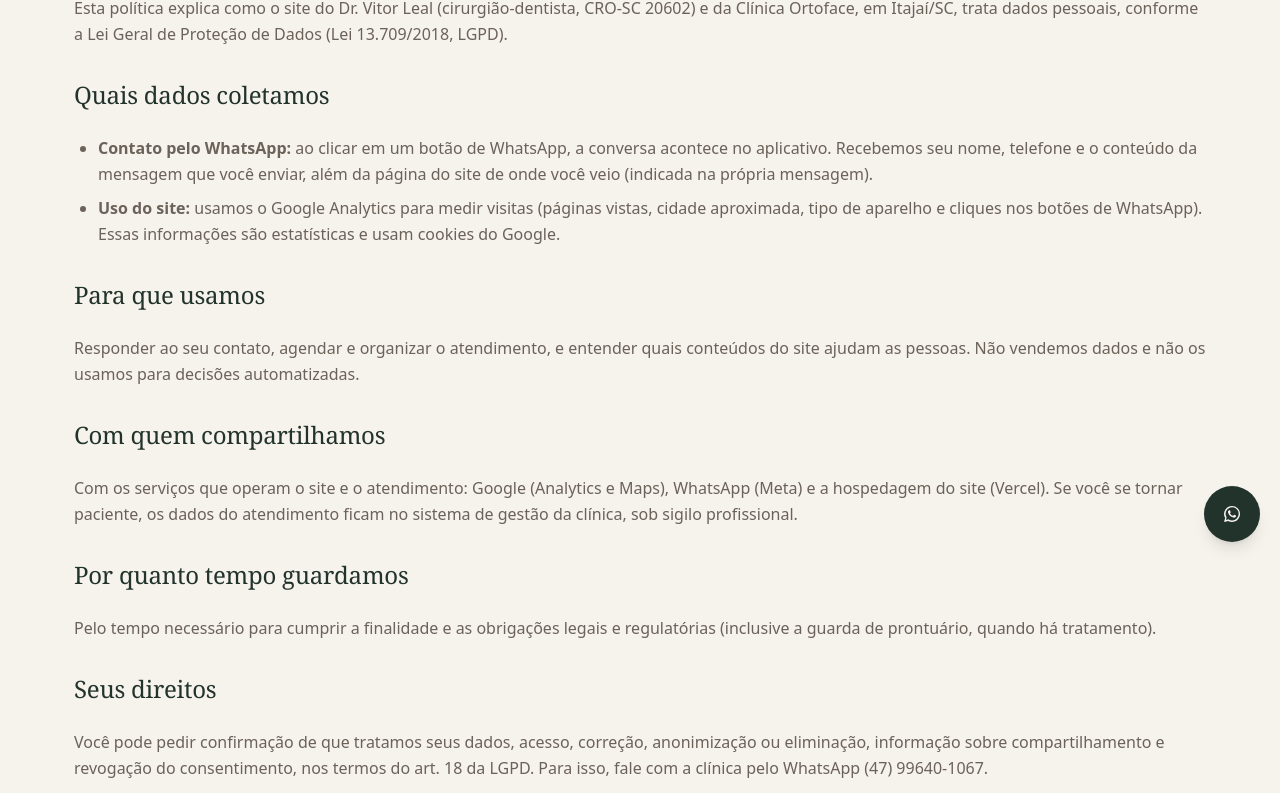
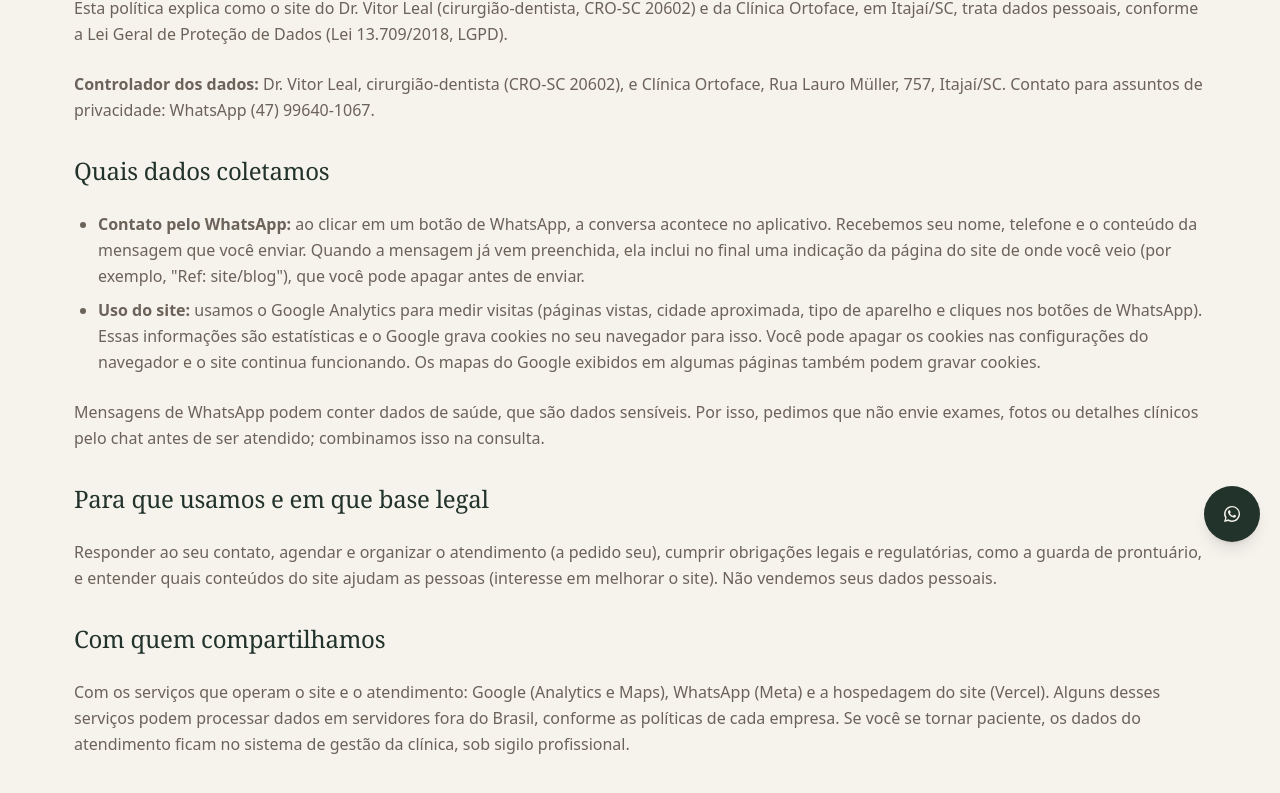
Before and after one commit to ldovitor/site-vitorleal, a Next.js app: page /politica-de-privacidade in a window 1280 px wide. Shown: the part 238-1031 px from the top of the page. Built offline with nearby package versions, Linux system fonts and the light colour scheme.

Commit message:
Política de privacidade: controlador, base legal, transferência, direitos e retenção (ajustes do revisor)
Co-Authored-By: Claude Sonnet 5.5 <noreply@anthropic.com>

```diff
--- a/src/app/politica-de-privacidade/page.tsx
+++ b/src/app/politica-de-privacidade/page.tsx
@@ -18,44 +18,66 @@ export default function PoliticaPrivacidadePage() {
           20602) e da Clínica Ortoface, em Itajaí/SC, trata dados pessoais, conforme a Lei
           Geral de Proteção de Dados (Lei 13.709/2018, LGPD).
         </p>
+        <p>
+          <strong>Controlador dos dados:</strong> Dr. Vitor Leal, cirurgião-dentista
+          (CRO-SC 20602), e Clínica Ortoface, Rua Lauro Müller, 757, Itajaí/SC. Contato para
+          assuntos de privacidade: WhatsApp (47) 99640-1067.
+        </p>
         <h2 className="text-2xl text-verde pt-2">Quais dados coletamos</h2>
         <ul className="list-disc pl-6 space-y-2">
           <li>
             <strong>Contato pelo WhatsApp:</strong> ao clicar em um botão de WhatsApp, a
             conversa acontece no aplicativo. Recebemos seu nome, telefone e o conteúdo da
-            mensagem que você enviar, além da página do site de onde você veio (indicada na
-            própria mensagem).
+            mensagem que você enviar. Quando a mensagem já vem preenchida, ela inclui no
+            final uma indicação da página do site de onde você veio (por exemplo, &quot;Ref:
+            site/blog&quot;), que você pode apagar antes de enviar.
           </li>
           <li>
             <strong>Uso do site:</strong> usamos o Google Analytics para medir visitas
             (páginas vistas, cidade aproximada, tipo de aparelho e cliques nos botões de
-            WhatsApp). Essas informações são estatísticas e usam cookies do Google.
+            WhatsApp). Essas informações são estatísticas e o Google grava cookies no seu
+            navegador para isso. Você pode apagar os cookies nas configurações do navegador
+            e o site continua funcionando. Os mapas do Google exibidos em algumas páginas
+            também podem gravar cookies.
           </li>
         </ul>
-        <h2 className="text-2xl text-verde pt-2">Para que usamos</h2>
         <p>
-          Responder ao seu contato, agendar e organizar o atendimento, e entender quais
-          conteúdos do site ajudam as pessoas. Não vendemos dados e não os usamos para
-          decisões automatizadas.
+          Mensagens de WhatsApp podem conter dados de saúde, que são dados sensíveis. Por
+          isso, pedimos que não envie exames, fotos ou detalhes clínicos pelo chat antes de
+          ser atendido; combinamos isso na consulta.
+        </p>
+        <h2 className="text-2xl text-verde pt-2">Para que usamos e em que base legal</h2>
+        <p>
+          Responder ao seu contato, agendar e organizar o atendimento (a pedido seu), cumprir
+          obrigações legais e regulatórias, como a guarda de prontuário, e entender quais
+          conteúdos do site ajudam as pessoas (interesse em melhorar o site). Não vendemos
+          seus dados pessoais.
         </p>
         <h2 className="text-2xl text-verde pt-2">Com quem compartilhamos</h2>
         <p>
           Com os serviços que operam o site e o atendimento: Google (Analytics e Maps),
-          WhatsApp (Meta) e a hospedagem do site (Vercel). Se você se tornar paciente, os
-          dados do atendimento ficam no sistema de gestão da clínica, sob sigilo
-          profissional.
+          WhatsApp (Meta) e a hospedagem do site (Vercel). Alguns desses serviços podem
+          processar dados em servidores fora do Brasil, conforme as políticas de cada
+          empresa. Se você se tornar paciente, os dados do atendimento ficam no sistema de
+          gestão da clínica, sob sigilo profissional.
         </p>
         <h2 className="text-2xl text-verde pt-2">Por quanto tempo guardamos</h2>
         <p>
-          Pelo tempo necessário para cumprir a finalidade e as obrigações legais e
-          regulatórias (inclusive a guarda de prontuário, quando há tratamento).
+          Mensagens de contato que não viram atendimento são apagadas quando deixam de ser
+          necessárias. Dados de pacientes ficam no prontuário pelo prazo exigido pela
+          legislação e pelas normas do conselho de odontologia.
         </p>
         <h2 className="text-2xl text-verde pt-2">Seus direitos</h2>
         <p>
           Você pode pedir confirmação de que tratamos seus dados, acesso, correção,
-          anonimização ou eliminação, informação sobre compartilhamento e revogação do
-          consentimento, nos termos do art. 18 da LGPD. Para isso, fale com a clínica pelo
-          WhatsApp (47) 99640-1067.
+          anonimização, bloqueio ou eliminação, portabilidade, informação sobre
+          compartilhamento e revogação do consentimento, nos termos do art. 18 da LGPD. Para
+          isso, fale com a clínica pelo WhatsApp (47) 99640-1067. Você também pode reclamar à
+          Autoridade Nacional de Proteção de Dados (ANPD).
+        </p>
+        <p>
+          Este site não se destina a menores de 18 anos sem o acompanhamento de um
+          responsável.
         </p>
         <p className="text-sm">Última atualização: outubro de 2026.</p>
       </div>
```
